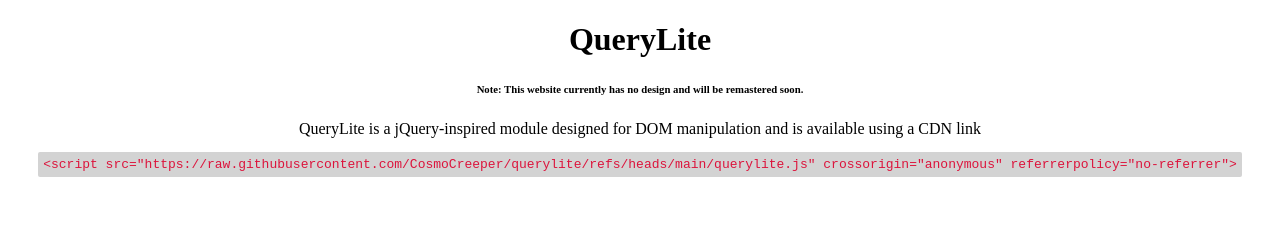
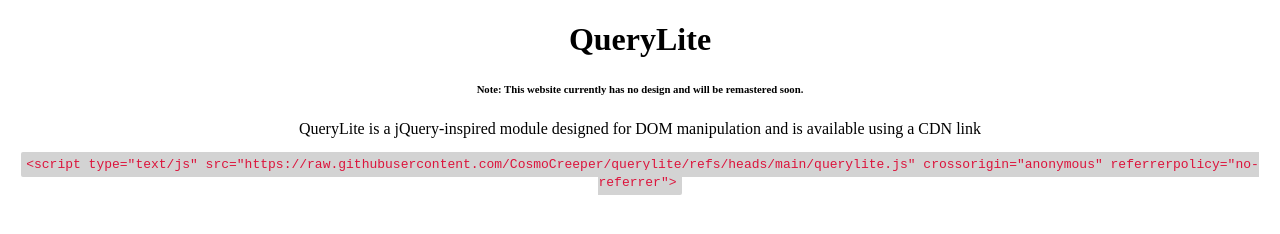
Before and after one commit to CosmoCreeper/querylite, a plain HTML site: page index.html in a window 1280 px wide. Drawn offline with Linux system fonts and the light colour scheme.

Commit message:
Update index.html

```diff
--- a/index.html
+++ b/index.html
@@ -22,7 +22,7 @@
     <p>QueryLite is a jQuery-inspired module designed for DOM manipulation and is available using a CDN link</p>
     <code id="link"></code>
     <script>
-      document.getElementById("link").textContent = `<script src="https://raw.githubusercontent.com/CosmoCreeper/querylite/refs/heads/main/querylite.js" crossorigin="anonymous" referrerpolicy="no-referrer">`
+      document.getElementById("link").textContent = `<script type="text/js" src="https://raw.githubusercontent.com/CosmoCreeper/querylite/refs/heads/main/querylite.js" crossorigin="anonymous" referrerpolicy="no-referrer">`
     </script>
   </body>
 </html>
```
